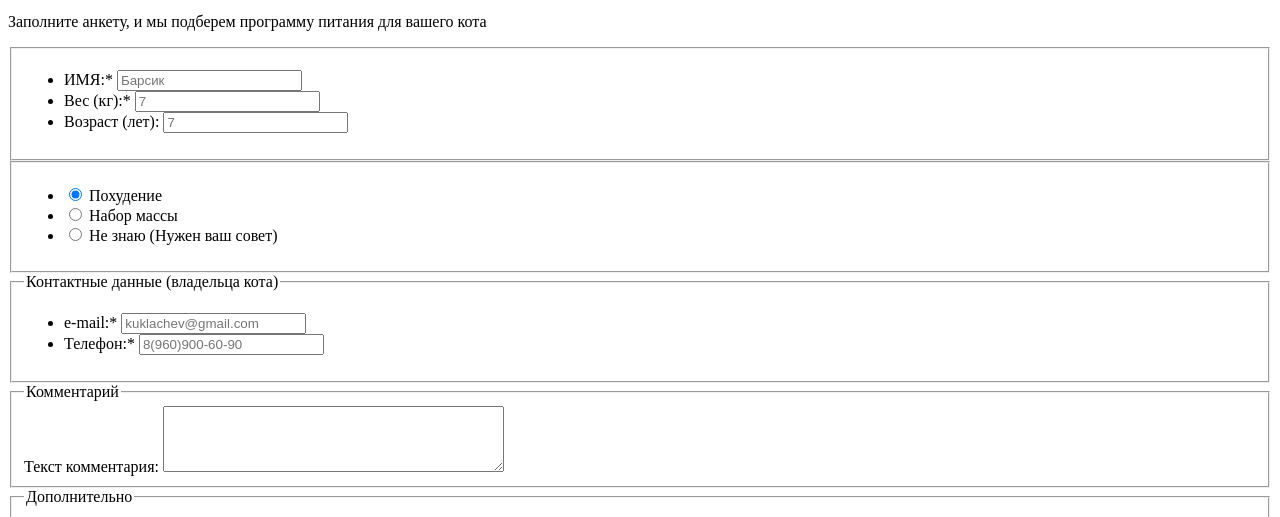
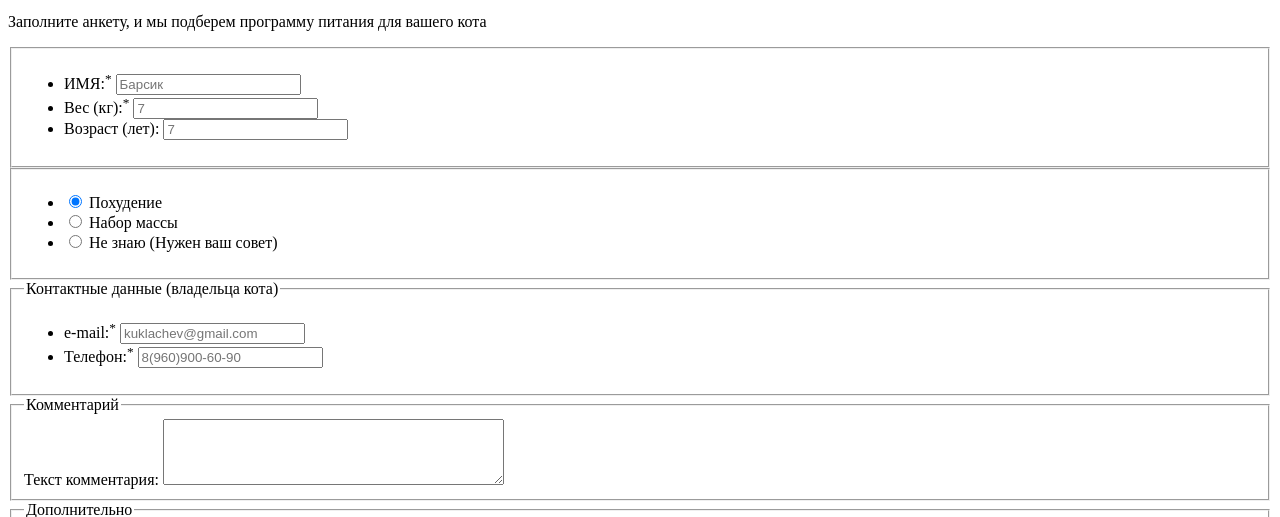
Before and after one commit to htmlacademy-adaptive/1408611-cat-energy-21, a website: page source/form.html in a window 1280 px wide. Shown: the part 283-800 px from the top of the page. Drawn offline with Linux system fonts and the light colour scheme.

Commit message:
ADD: [sup] tag, wuz sup?

```diff
--- a/source/form.html
+++ b/source/form.html
@@ -44,11 +44,11 @@
           <fieldset class="form__fieldset">
             <ul class="form__list">
               <li class="form__item">
-                <label class="form__label" for="cat-name">ИМЯ:*</label>
+                <label class="form__label" for="cat-name">ИМЯ:<sup>*</sup></label>
                 <input class="form__value" type="text" id="cat-name" name="name" placeholder="Барсик" required>
               </li>
               <li class="form__item">
-                <label class="form__label" for="cat-weight">Вес (кг):*</label>
+                <label class="form__label" for="cat-weight">Вес (кг):<sup>*</sup></label>
                 <input class="form__value" type="text" id="cat-weight" name="weight" placeholder="7" required>
               </li>
               <li class="form__item">
@@ -82,12 +82,12 @@
             <legend class="form__contacts-title">Контактные данные (владельца кота)</legend>
             <ul class="form__list">
               <li class="form__item">
-                <label class="form__label" for="keeper-email">e-mail:*</label>
+                <label class="form__label" for="keeper-email">e-mail:<sup>*</sup></label>
                 <input class="form__input" type="email" name="keeper-email" id="keeper-email"
                   placeholder="kuklachev@gmail.com" required>
               </li>
               <li class="form__item">
-                <label class="form__label" for="keeper-phone">Телефон:*</label>
+                <label class="form__label" for="keeper-phone">Телефон:<sup>*</sup></label>
                 <input class="form__input" type="tel" name="keeper-phone" id="keeper-phone"
                   placeholder="8(960)900-60-90" required>
               </li>
@@ -130,7 +130,7 @@
             Отправить заявку
           </button>
           <small class="form__required-annotate">
-            * — Обязательные поля
+            <sup>*</sup> — Обязательные поля
           </small>
         </form>
       </section>
```
